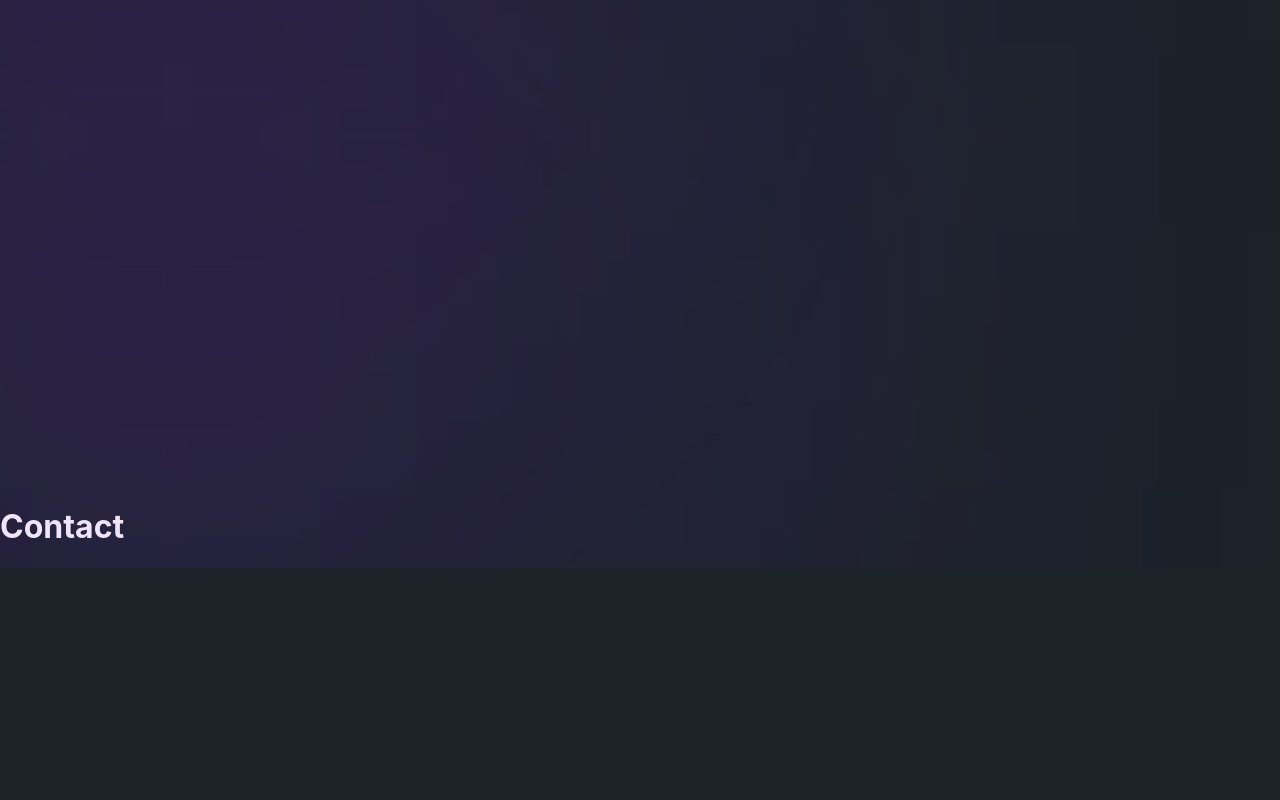
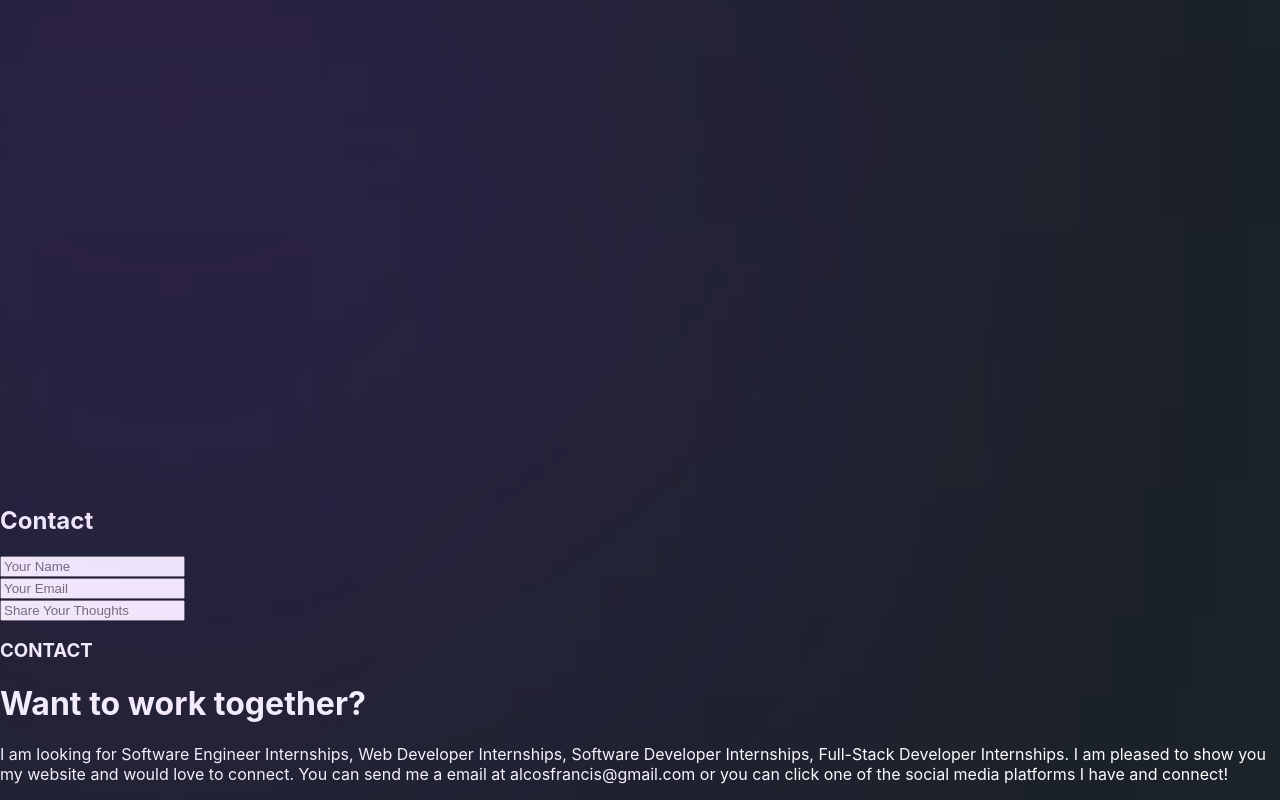
Before and after one commit to fdoalcos/Portfolio, a React (Create React App) app: page / in a window 1280 px wide. Shown: the part 7709-8509 px from the top of the page. Before the commit the page ends 8277 px from the top, so only its background shows below. Built offline with nearby package versions, Linux system fonts and the light colour scheme.

Commit message:
Mostly done structuring

```diff
--- a/src/components/Contact.js
+++ b/src/components/Contact.js
@@ -6,7 +6,27 @@ function Contact(props) {
         <div>
             <GradientPurple />
             <GradientPurple />
-            <h1>Contact</h1>
+            <h2>Contact</h2>
+            <div className='contactContainer'>
+                <div className='contactColumns'>
+                    <div className='contactInput'>
+                        <div>
+                            <input type="text" name="Name" placeholder='Your Name' />
+                        </div>
+                        <div>
+                            <input type="text" name="Email" placeholder='Your Email' />
+                        </div>
+                        <div>
+                            <input type="text" name="Thoughts" placeholder='Share Your Thoughts' />
+                        </div>
+                    </div>
+                    <div className='contactHeader'>
+                        <h3>CONTACT</h3>
+                        <h1>Want to work together?</h1>
+                        <p>I am looking for Software Engineer Internships, Web Developer Internships, Software Developer Internships, Full-Stack Developer Internships. I am pleased to show you my website and would love to connect. You can send me a email at alcosfrancis@gmail.com or you can click one of the social media platforms I have and connect!</p>
+                    </div>
+                </div>
+            </div>
         </div>
     );
 }
```
